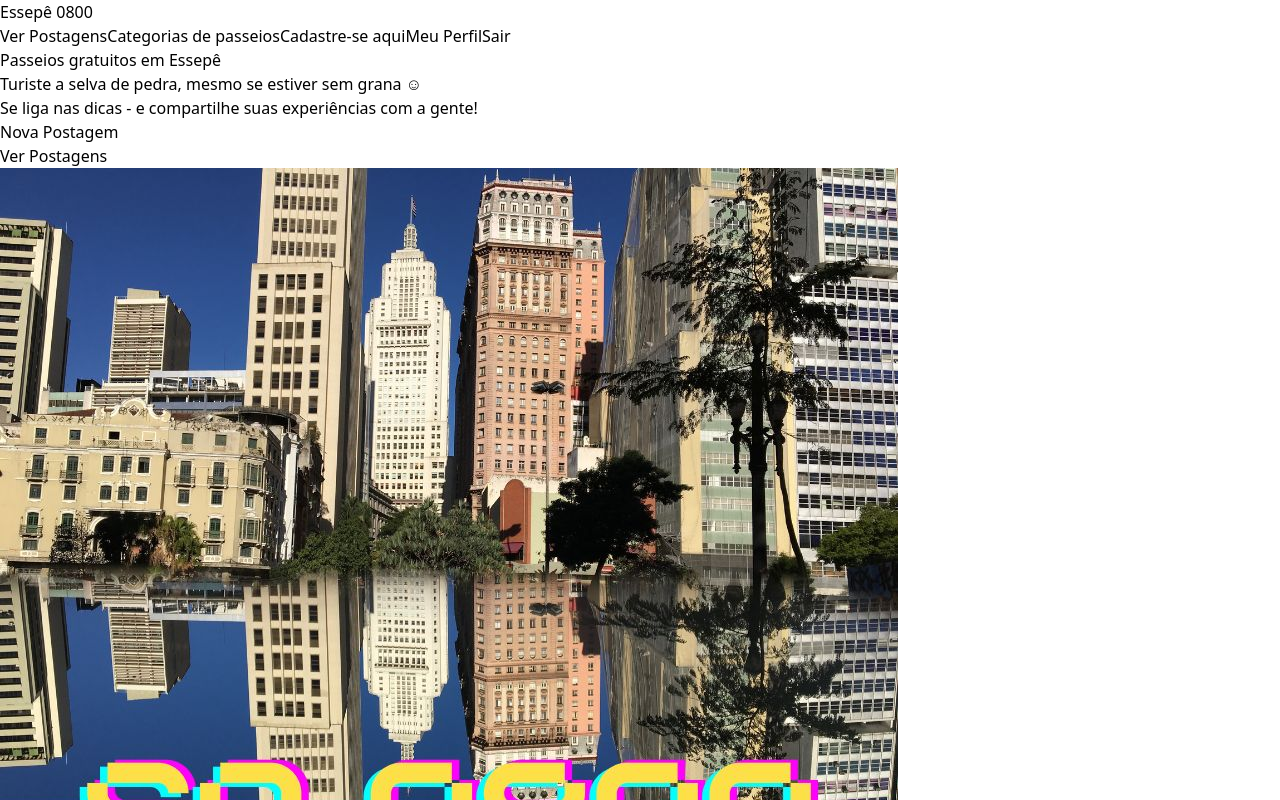
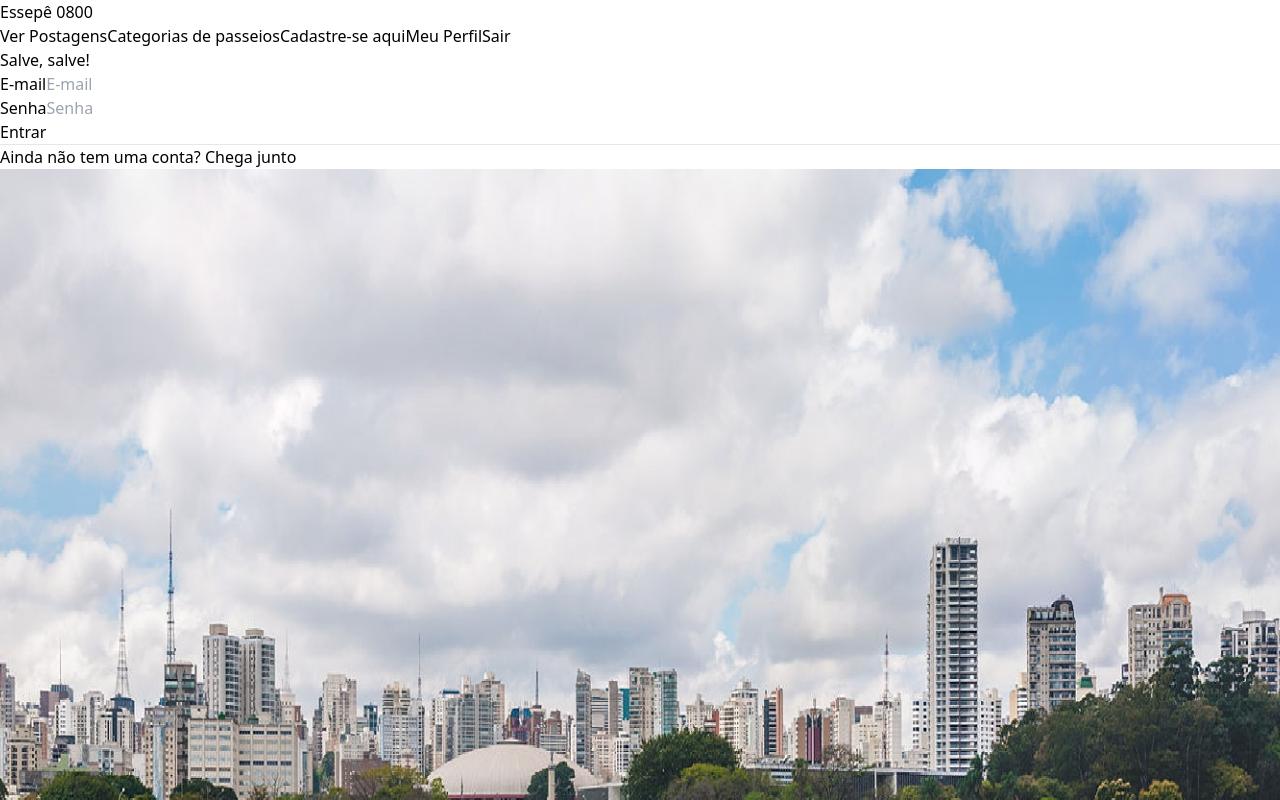
Before and after one commit to luizakormann/front_blogpessoal, a React (Vite) app: page / in a window 1280 px wide. Shown: the top 800 px of the page. Built offline with nearby package versions, Linux system fonts and the light colour scheme.

Commit message:
import toastifycss

```diff
--- a/src/App.tsx
+++ b/src/App.tsx
@@ -27,7 +27,7 @@
           <Navbar />
           <div className="min-h-[80vh]">
             <Routes>
-              <Route path="/" element={<Home />} />
+              <Route path="/" element={<Login />} />
               <Route path="/home" element={<Home />} />
               <Route path="/cadastro" element={<Cadastro />} />
               <Route path="/login" element={<Login />} />
```
